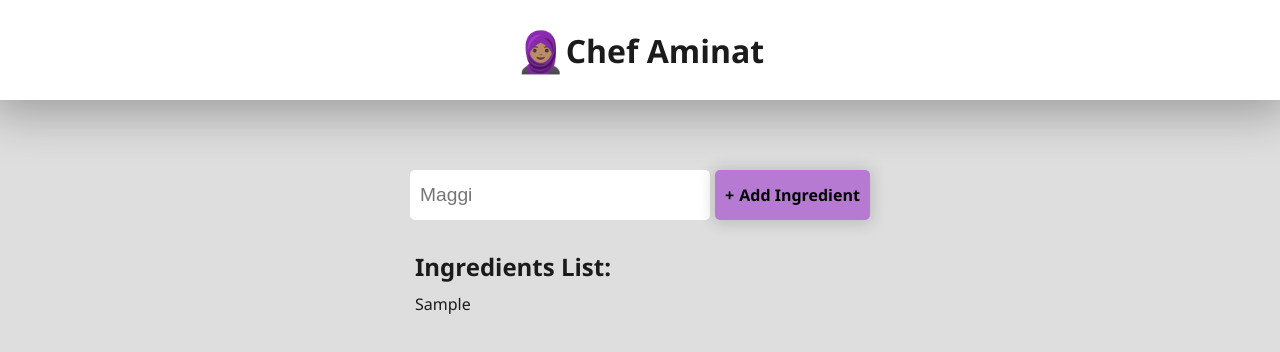
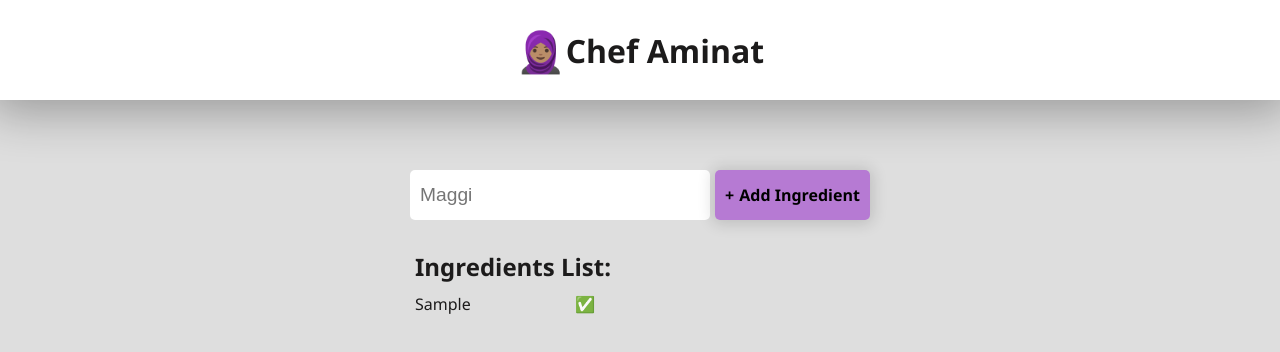
Before and after one commit to GaniyuSodiq/reactjs, a React (Vite) app in the folder 3-react-state/chef-aminat/chef-aminat/: page / in a window 1280 px wide. Both pictures are taken after typing "Sample" into the empty fields and a click on the button "Add Ingredient". Shown: the top 352 px of the page. Built offline with nearby package versions, Linux system fonts and the light colour scheme.

Commit message:
i create the random key and used it successfully in the map. next is to fix the delete n

```diff
--- a/3-react-state/chef-aminat/chef-aminat/src/components/Main.jsx
+++ b/3-react-state/chef-aminat/chef-aminat/src/components/Main.jsx
@@ -1,20 +1,49 @@
 import React from "react";
 
 export default function Main() {
+  // const key = Math.random() * Math.random();
+  // const key = IDgenerator();
+  // this do not work as expected
+  // all the keys keep taking the new one generated
+
+  function IDgenerator() {
+    return Math.random() * Math.random();
+  }
+
+  const [count, setCount] = React.useState(0);
   const [ingredientArr, setIngredientArr] = React.useState([]);
-  const ingredients = ingredientArr.map((ing) => <li key={ing}>{ing}</li>);
-  const [recipeShown, setRecipeShown] = React.useState(false)
-  function toggleRecipeShown(){
-    setRecipeShown(prev => !prev)
+
+  const ingredients = ingredientArr.map(function (ing) {
+    const key = IDgenerator();
+    return (
+      <li key={key} id={key}>
+        <span>{ing}</span>{" "}
+        <span className="delete" onClick={() => removeIngredient(key)}></span>
+      </li>
+    );
+  });
+  const [recipeShown, setRecipeShown] = React.useState(false);
+  function toggleRecipeShown() {
+    setRecipeShown((prev) => !prev);
   }
 
   function addIngredient(formData) {
+    // setCount((prevCount) => prevCount + 1);
     const newIngredient = formData.get("ingredient");
     setIngredientArr((prevIngredientArr) => [
       ...prevIngredientArr,
       newIngredient,
     ]);
+    console.log(ingredients);
   }
+
+  function removeIngredient(ingredientToRemove) {
+    console.log(`Clicked ${ingredientToRemove}`);
+    setIngredientArr((prevIngArr) =>
+      prevIngArr.filter((ing) => ing.id === !ingredientToRemove),
+    );
+  }
+
   return (
     <main>
       <form action={addIngredient}>
@@ -27,19 +56,25 @@ export default function Main() {
         <button>Add Ingredient</button>
       </form>
 
-      {ingredientArr.length > 0 && <div className="ingredient-list">
+      {ingredientArr.length > 0 && (
+        <div className="ingredient-list">
           <h2>Ingredients List:</h2>
           <ul>{ingredients}</ul>
-      </div>}
+        </div>
+      )}
 
-      {ingredientArr.length > 3 && <div className="cta-box">
+      {ingredientArr.length > 3 && (
+        <div className="cta-box">
           <p>
-          Send the ingredients to Chef Aminat to give you the <em>best recipe</em> to make the <em>sweetest food</em> possible.
+            Send the ingredients to Chef Aminat to give you the{" "}
+            <em>best recipe</em> to make the <em>sweetest food</em> possible.
           </p>
           <button onClick={toggleRecipeShown}>Get Recipe</button>
-      </div>}
+        </div>
+      )}
 
-      {recipeShown && <div className="recipe-box">
+      {recipeShown && (
+        <div className="recipe-box">
           <h4>Ingredients to use:</h4>
           <ul>
             <li>2 Cubes of Maggi</li>
@@ -66,19 +101,21 @@ export default function Main() {
               cubes, and salt to the tomato mixture, stirring to combine.
             </li>
             <li>
-            Add Rice and Stock: Stir in thoroughly rinsed, uncooked, long-grain
-            parboiled rice until fully coated, then add chicken or beef stock.
+              Add Rice and Stock: Stir in thoroughly rinsed, uncooked,
+              long-grain parboiled rice until fully coated, then add chicken or
+              beef stock.
             </li>
             <li>
-            Seal and Steam: Cover the pot with aluminum foil to trap steam, then
-            add the lid, and cook on low heat for 20-30 minutes.
+              Seal and Steam: Cover the pot with aluminum foil to trap steam,
+              then add the lid, and cook on low heat for 20-30 minutes.
             </li>
             <li>
               Stir and Rest: Once the rice is tender, stir it gently to fluff,
               then let it rest for 10-15 minutes before serving.
             </li>
           </ol>
-      </div>}
+        </div>
+      )}
     </main>
   );
 }
--- a/3-react-state/chef-aminat/chef-aminat/src/index.css
+++ b/3-react-state/chef-aminat/chef-aminat/src/index.css
@@ -81,6 +81,16 @@ form button:active{
 .ingredient-list li{
   list-style: none;
   margin: 10px 0;
+  display: flex;
+  justify-content: space-between;
+  width: 40%;
+}
+.delete::before{
+  content: "✅";
+}
+
+.delete:hover::before{
+  content: "❌";
 }
 
 .cta-box{
```
Lines whose indentation alone changed are shown as unchanged.
